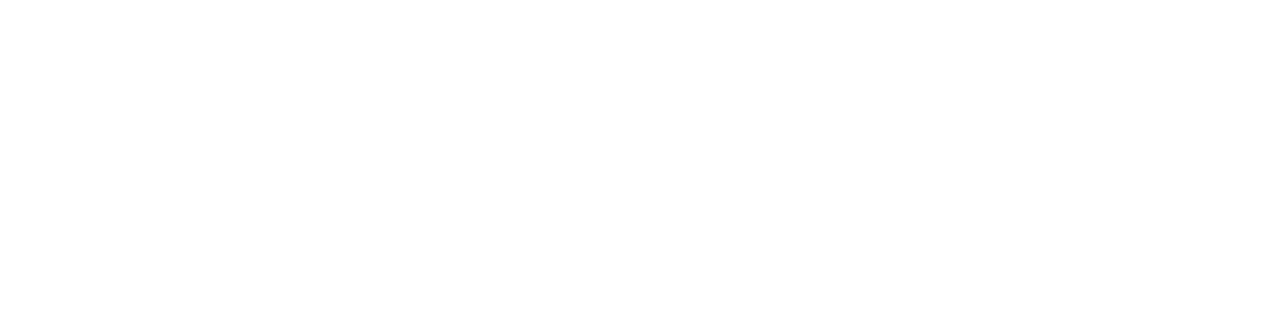
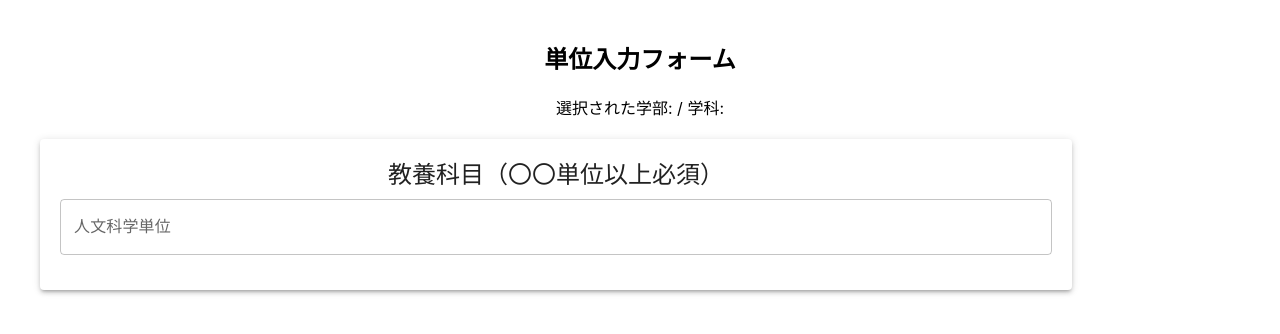
Before and after one commit to Bioinformatics-And-Bioengineering/for_hackathon, a React (Create React App) app in the folder frontend/: page /credit-entry in a window 1280 px wide. Before the commit this address had no page. Shown: the top 334 px of the page. Built offline with nearby package versions, Linux system fonts and the light colour scheme.

Commit message:
画面遷移後の画面表示

```diff
--- a/frontend/src/App.jsx
+++ b/frontend/src/App.jsx
@@ -1,5 +1,6 @@
 import React from "react";
 import { BrowserRouter, Routes, Route } from "react-router-dom";
+import CreditEntryPage from "./CreditEntryPage";
 
 // ページコンポーネントをインポート
 import SelectionPage from "./selectionPage";
@@ -11,6 +12,7 @@
       <Routes>
         {/* SelectionPage は BrowserRouter の子としてレンダリングされる */}
         <Route path="/" element={<SelectionPage />} />
+        <Route path="/credit-entry" element={<CreditEntryPage />} />
       </Routes>
     </BrowserRouter>
   );
--- /dev/null
+++ b/frontend/src/CreditEntryPage.jsx
@@ -0,0 +1,27 @@
+import GeneralCreditForm from "./components/GeneralCreditForm"; // 👈 インポート
+import { useSearchParams } from "react-router-dom";
+
+function CreditEntryPage() {
+  // ... (useSearchParamsなどのロジックはそのまま)
+  const [searchParams] = useSearchParams();
+
+  // 💡 修正: URLから学部と学科の情報を取得し、変数として定義
+  const faculty = searchParams.get("faculty");
+  const dept = searchParams.get("dept");
+  return (
+    <div style={{ padding: "20px", textAlign: "center" }}>
+      <h2>単位入力フォーム</h2>
+      <p>
+        選択された学部: <strong>{faculty}</strong> / 学科:{" "}
+        <strong>{dept}</strong>
+      </p>
+
+      {/* フォームコンポーネントを配置！ */}
+      <GeneralCreditForm />
+
+      {/* 他の専門科目フォームなどをここに追加 */}
+    </div>
+  );
+}
+
+export default CreditEntryPage;
--- /dev/null
+++ b/frontend/src/components/GeneralCreditForm.jsx
@@ -0,0 +1,25 @@
+import React from "react";
+import { TextField, Paper, Typography } from "@mui/material";
+
+function GeneralCreditForm() {
+  return (
+    <Paper
+      elevation={3}
+      style={{ padding: "20px", margin: "20px", width: "80%" }}
+    >
+      <Typography variant="h5" gutterBottom>
+        教養科目（〇〇単位以上必須）
+      </Typography>
+      <TextField
+        label="人文科学単位"
+        type="number"
+        variant="outlined"
+        fullWidth
+        style={{ marginBottom: "15px" }}
+      />
+      {/* 他の教養科目の入力欄をここに追加 */}
+    </Paper>
+  );
+}
+
+export default GeneralCreditForm;
```
